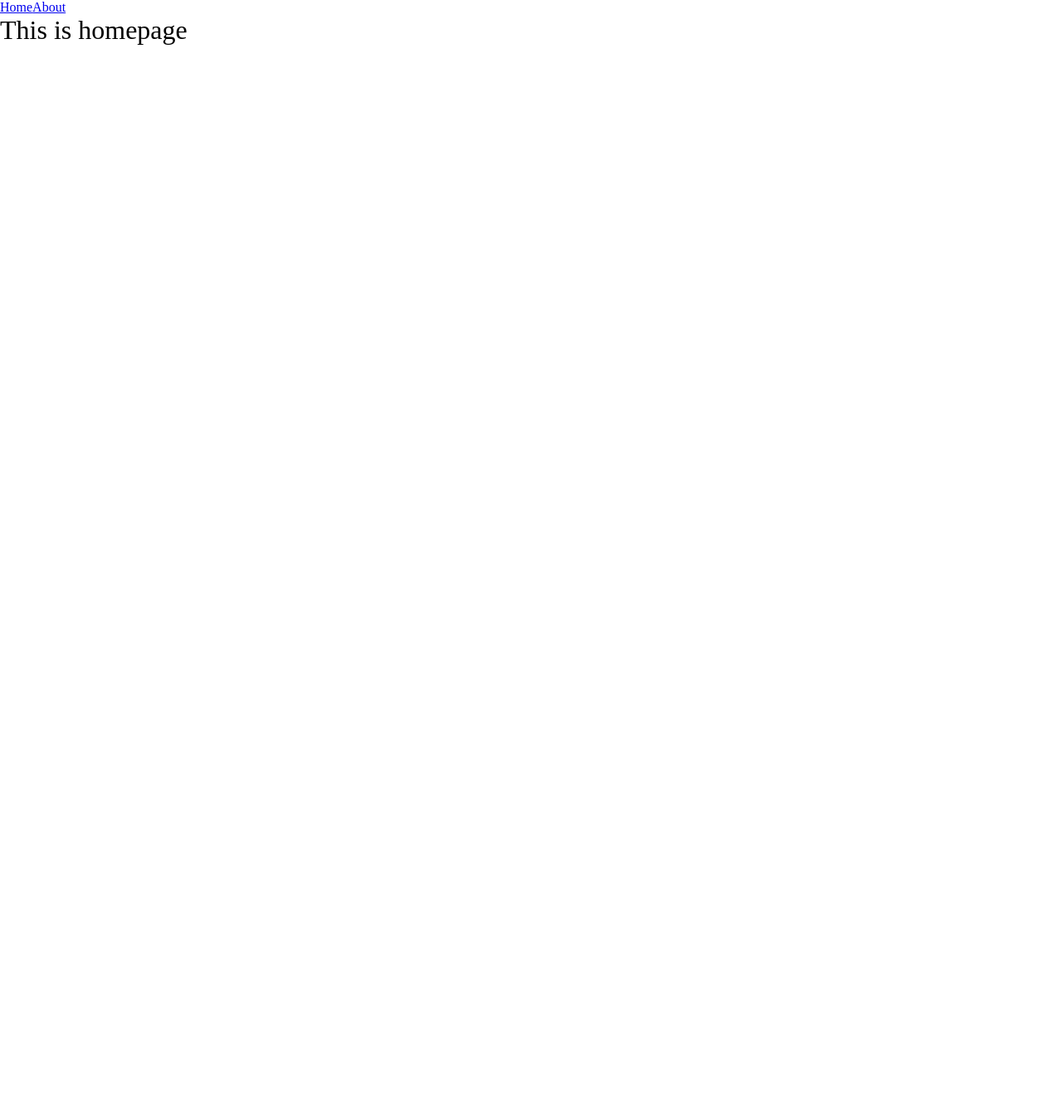
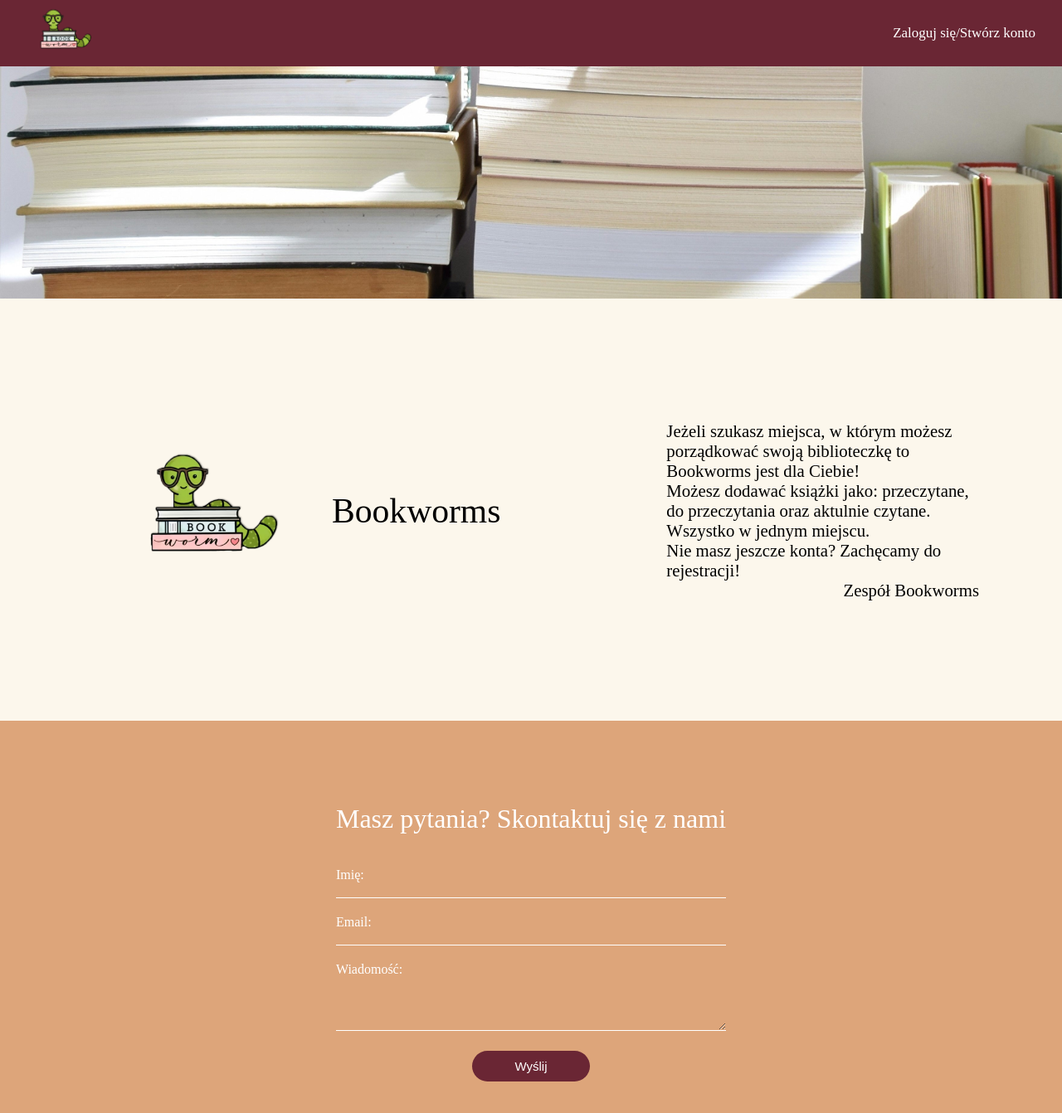
Before and after one commit to dagmaraskulimowska/bookworms-web, a Vue app: page / in a window 1280 px wide. Shown: the top 1342 px of the page at 83% size. Before the commit the page ends 800 px from the top, so only its background shows below. Built offline with nearby package versions, Linux system fonts and the light colour scheme.

Commit message:
added-home-page-base-and-navbar

```diff
--- a/src/App.vue
+++ b/src/App.vue
@@ -1,19 +1,14 @@
 <script setup>
 import { RouterLink, RouterView } from "vue-router";
-import HelloWorld from "./components/HelloWorld.vue";
+import Navbar from "./components/Navbar.vue";
 </script>
 
 <template>
-  <header>
-    <div class="wrapper">
-      <nav>
-        <RouterLink to="/">Home</RouterLink>
-        <RouterLink to="/about">About</RouterLink>
-      </nav>
-    </div>
-  </header>
-
-  <RouterView />
+  <div>
+    <Navbar />
+    <RouterView />
+  </div>
 </template>
 
-<style scoped></style>
+<style scoped>
+</style>
--- a/src/assets/base.css
+++ b/src/assets/base.css
@@ -19,6 +19,9 @@
   --vt-c-text-light-2: rgba(60, 60, 60, 0.66);
   --vt-c-text-dark-1: var(--vt-c-white);
   --vt-c-text-dark-2: rgba(235, 235, 235, 0.64);
+
+  --color-background-custom: #fcf7ec;
+  --color-navbar-custom: #6a2634;
 }
 
 /* semantic color variables for this project */
@@ -57,3 +60,7 @@
   margin: 0;
   font-weight: normal;
 }
+
+body {
+  background-color: var(--color-background-custom);
+}
--- /dev/null
+++ b/src/components/Navbar.vue
@@ -0,0 +1,65 @@
+<template>
+  <nav class="navbar">
+    <div class="navbar-left">
+      <router-link to="/">
+        <img
+          src="@/assets/bookwormsLogo.png"
+          alt="Bookworms Logo"
+          class="navbar-logo"
+        />
+      </router-link>
+    </div>
+    <div class="navbar-right">
+      <router-link to="/login" class="navbar-link"
+        >Zaloguj się/Stwórz konto</router-link
+      >
+    </div>
+  </nav>
+</template>
+
+<script>
+export default {
+  name: "Navbar",
+};
+</script>
+
+<style scoped>
+.navbar {
+  display: flex;
+  justify-content: space-between;
+  align-items: center;
+  background-color: var(--color-navbar-custom);
+  color: #fff;
+  padding: 1rem;
+  height: 80px;
+  position: sticky;
+  top: 0;
+  z-index: 1000;
+}
+
+.navbar-left {
+  display: flex;
+  align-items: center;
+}
+
+.navbar-logo {
+  height: auto;
+  max-height: 120px;
+  margin-right: 0.5rem;
+}
+
+.navbar-right {
+  text-align: right;
+  font-size: 17px;
+}
+
+.navbar-link {
+  color: #fff;
+  text-decoration: none;
+  padding: 1rem;
+}
+
+.navbar-link:hover {
+  text-decoration: none;
+}
+</style>
--- a/src/router/index.js
+++ b/src/router/index.js
@@ -1,23 +1,24 @@
-import { createRouter, createWebHistory } from 'vue-router'
-import HomeView from '../views/HomeView.vue'
+import { createRouter, createWebHistory } from "vue-router";
+import HomeView from "../views/HomeView.vue";
+import LoginView from "../views/LoginView.vue";
 
 const router = createRouter({
   history: createWebHistory(import.meta.env.BASE_URL),
   routes: [
     {
-      path: '/',
-      name: 'home',
-      component: HomeView
+      path: "/",
+      name: "home",
+      component: HomeView,
     },
     {
-      path: '/about',
-      name: 'about',
+      path: "/login",
+      name: "login",
       // route level code-splitting
       // this generates a separate chunk (About.[hash].js) for this route
       // which is lazy-loaded when the route is visited.
-      component: () => import('../views/AboutView.vue')
-    }
-  ]
-})
+      component: () => import("../views/LoginView.vue"),
+    },
+  ],
+});
 
-export default router
+export default router;
--- a/src/views/AboutView.vue
+++ /dev/null
@@ -1,8 +0,0 @@
-<template>
-  <div class="about">
-    <h1>This is an about page</h1>
-  </div>
-</template>
-
-<style>
-</style>
--- a/src/views/HomeView.vue
+++ b/src/views/HomeView.vue
@@ -1,5 +1,127 @@
 <template>
   <main>
-    <h1>This is homepage</h1>
+    <div class="section image-section">
+      <div class="image-container">
+        <img src="@/assets/booksforhomepage.jpg" alt="booksforhomepage" />
+      </div>
+    </div>
+    <div class="section description-section">
+      <div class="content left-content">
+        <div class="logo-container">
+          <img src="@/assets/bookwormsLogo.png" alt="logo" />
+        </div>
+        <h1>Bookworms</h1>
+      </div>
+      <div class="content right-content">
+        <p>
+          Jeżeli szukasz miejsca, w którym możesz porządkować swoją biblioteczkę
+          to Bookworms jest dla Ciebie!
+        </p>
+        <p>
+          Możesz dodawać książki jako: przeczytane, do przeczytania oraz
+          aktulnie czytane. Wszystko w jednym miejscu.
+        </p>
+        <p>Nie masz jeszcze konta? Zachęcamy do rejestracji!</p>
+        <p class="team-name">Zespół Bookworms</p>
+      </div>
+    </div>
+    <div class="section form-section">
+      <form class="contact-form">
+        <h1>Masz pytania? Skontaktuj się z nami</h1>
+        <div class="form-field">
+          <label for="name">Imię:</label>
+          <input type="text" id="name" name="name" required />
+        </div>
+        <div class="form-field">
+          <label for="email">Email:</label>
+          <input type="email" id="email" name="email" required />
+        </div>
+        <div class="form-field">
+          <label for="message">Wiadomość:</label><br />
+          <textarea
+            id="message"
+            name="message"
+            rows="4"
+            cols="50"
+            required
+          ></textarea>
+        </div>
+        <input type="submit" class="send-button" value="Wyślij" />
+      </form>
+    </div>
   </main>
 </template>
+
+<style>
+main {
+  display: flex;
+  flex-direction: column;
+}
+.section {
+  display: flex;
+  justify-content: center;
+  align-items: center;
+}
+.image-container {
+  flex: 1;
+  justify-content: center;
+  max-height: 50vh;
+}
+.image-container img {
+  max-width: 100%;
+}
+.content {
+  padding: 100px;
+}
+.description-section {
+  font-size: 1.3em;
+}
+.left-content {
+  text-align: right;
+  display: flex;
+  align-items: center;
+}
+.logo-container img {
+  max-width: 300px;
+}
+.right-content {
+  text-align: left;
+}
+.team-name {
+  text-align: right;
+}
+.form-section {
+  background-color: #dda57a;
+  padding: 100px;
+}
+.form-section h1 {
+  margin-bottom: 40px;
+  color: var(--vt-c-white);
+}
+.form-field {
+  margin-bottom: 20px;
+  color: var(--vt-c-white);
+}
+.form-field input,
+.form-field textarea {
+  border: none;
+  border-bottom: 1px solid var(--vt-c-white);
+  background: transparent;
+  width: 100%;
+}
+.send-button {
+  background-color: var(--color-navbar-custom);
+  border: none;
+  color: var(--vt-c-white);
+  padding: 10px;
+  display: block;
+  width: 30%;
+  margin: auto;
+  font-size: 15px;
+  cursor: pointer;
+  border-radius: 20px;
+}
+.send-button:hover {
+  background-color: #36020d;
+}
+</style>
--- /dev/null
+++ b/src/views/LoginView.vue
@@ -0,0 +1,5 @@
+<template>
+  <main>
+    <h1>This is login page</h1>
+  </main>
+</template>
```
Also changed, not shown: src/assets/booksforhomepage.jpg (added), src/assets/bookwormsLogo.png (added).
